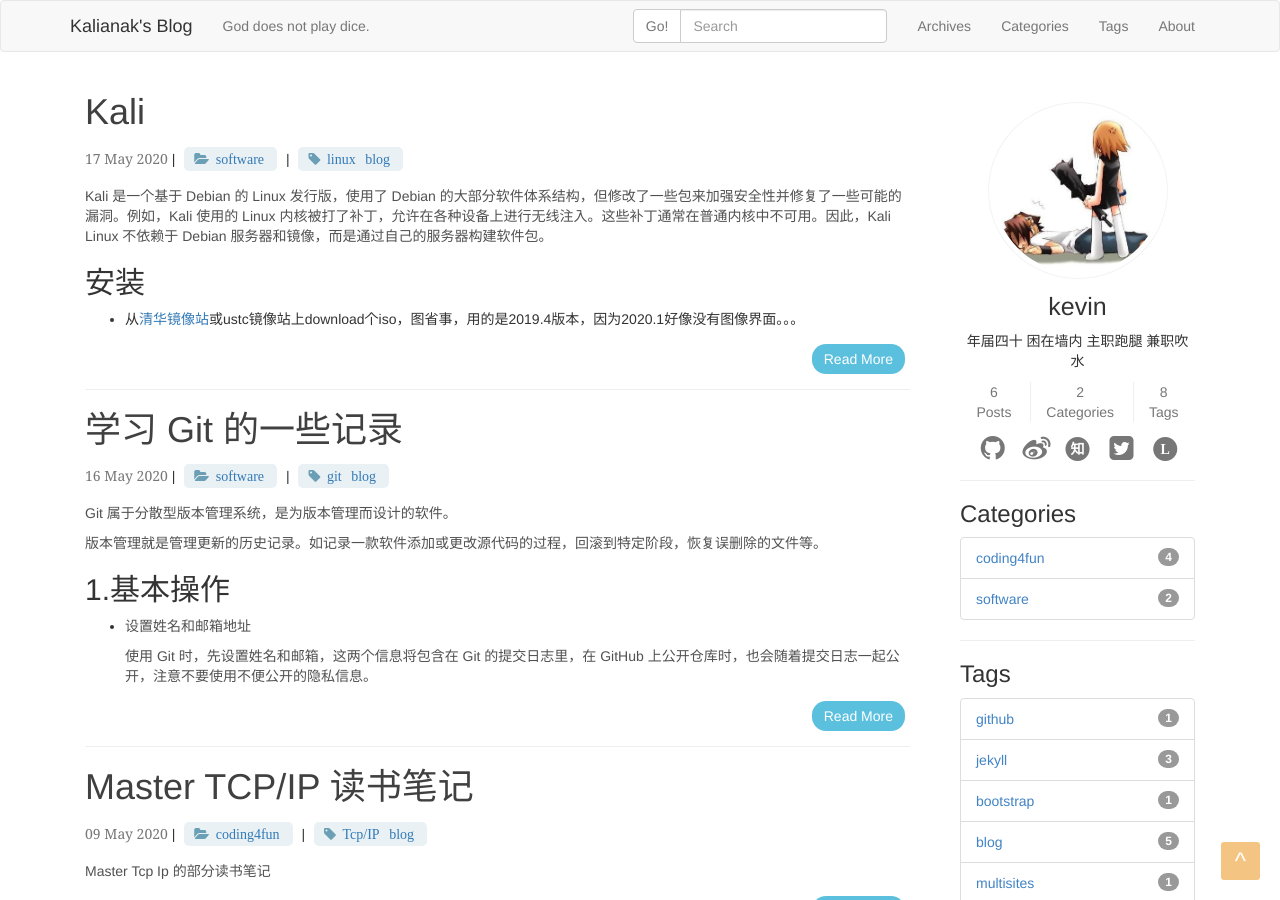
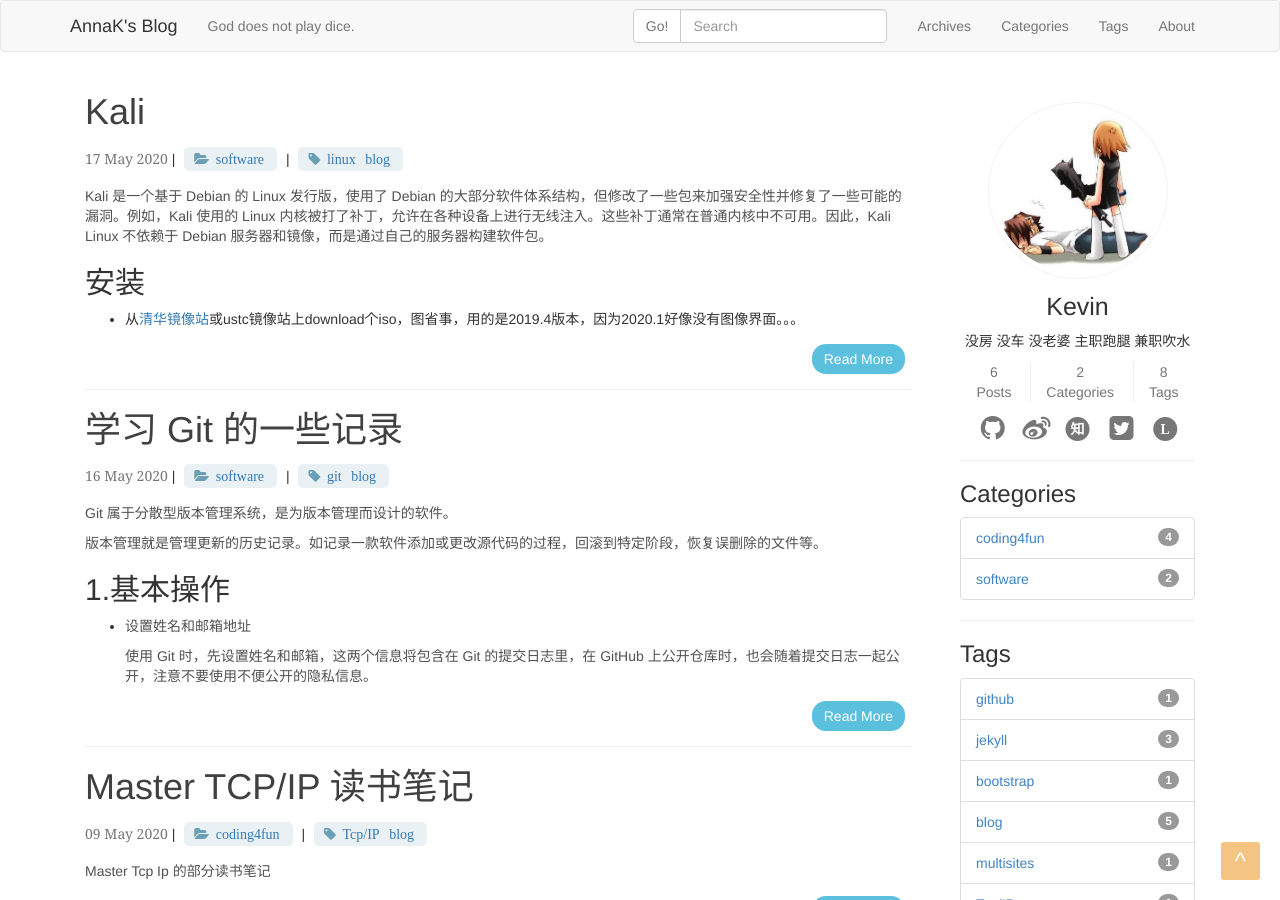
Before and after one commit to AnnaWithKKK/AnnaWithKKK.github.io, a Jekyll site: the page built from index.html, in a window 1280 px wide and 900 px high. Built offline with Jekyll 4.4.1, drawn with Linux system fonts in a browser that asks for light colours; the list of posts is cut into pages by our own code.

Commit message:
1 modify _config.yml

```diff
--- a/_config.yml
+++ b/_config.yml
@@ -13,13 +13,13 @@
 # you will see them accessed via {{ site.title }}, {{ site.email }}, and so on.
 # You can create any custom variable you would like, and they will be accessible
 # in the templates via {{ site.myvariable }}.
-title: Kalianak's Blog
-author: kevin
-email: kalianak@tutanota.com
+title: AnnaK's Blog
+author: Kevin
+email:
 description: > # this means to ignore newlines until "baseurl:"
-  年届四十 困在墙内 主职跑腿 兼职吹水
-url: http://lszero.com # the base hostname & protocol for your site, e.g. http://example.com
-sitesearchurl: lszero.github.io
+  没房 没车 没老婆 主职跑腿 兼职吹水
+url:  # the base hostname & protocol for your site, e.g. http://example.com
+sitesearchurl: .github.io
 baseurl: "" # the subpath of your site, e.g. /blog
 
 # Markdown Processors
@@ -36,12 +36,12 @@ excerpt_separator: <!-- more -->
 
 permalink: /:categories/:title.html
 
-social_media:
-  github_url: https://github.com/lszero
-  weibo_url: http://weibo.com/u/2313016370
-  zhihu_url: https://www.zhihu.com/people/lszero
-  twitter_url: https://twitter.com/_lszero
-  lofter_url: http://intzero.lofter.com/
+# social_media:
+#   github_url:
+#   weibo_url:
+#   zhihu_url:
+#   twitter_url:
+#   lofter_url:
 
 # Exclude from processing.
 # The following items will not be processed, by default. Create a custom list
```
